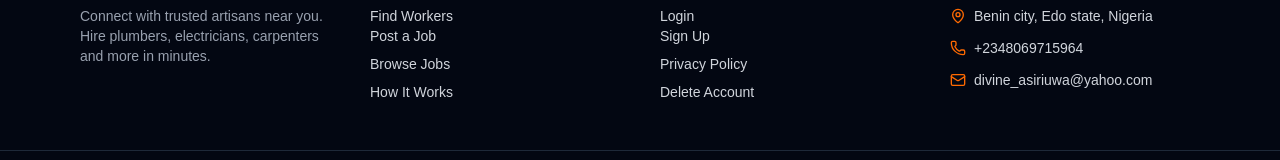
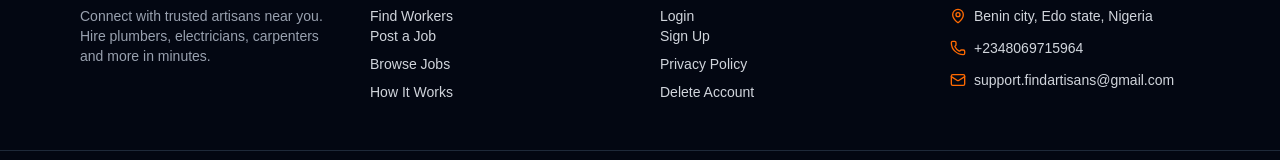
Before and after one commit to Divinity-dev/Find-Artisans, a Next.js app in the folder find-artisans/: page /delete-account in a window 1280 px wide. Shown: the part 1490-1650 px from the top of the page. Built offline with nearby package versions, Linux system fonts and the light colour scheme; no server answers.

Commit message:
changed support email

```diff
--- a/find-artisans/components/Footer.jsx
+++ b/find-artisans/components/Footer.jsx
@@ -124,8 +124,7 @@ const Footer = () => {
 
             <div className="flex items-center gap-2">
               <Mail size={16} className="text-orange-500" />
-              {/* support@findartisans.com */}
-              divine_asiriuwa@yahoo.com
+              support.findartisans@gmail.com
             </div>
 
           </div>
```
